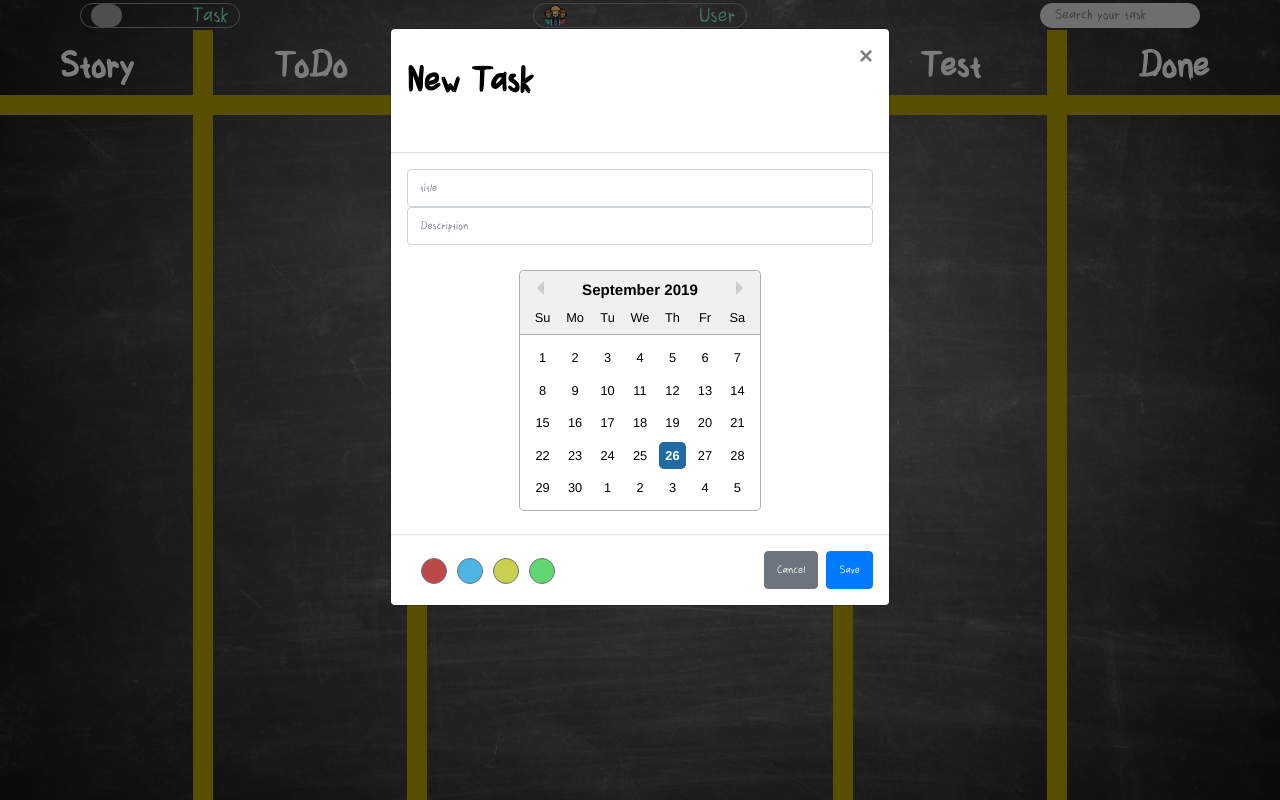
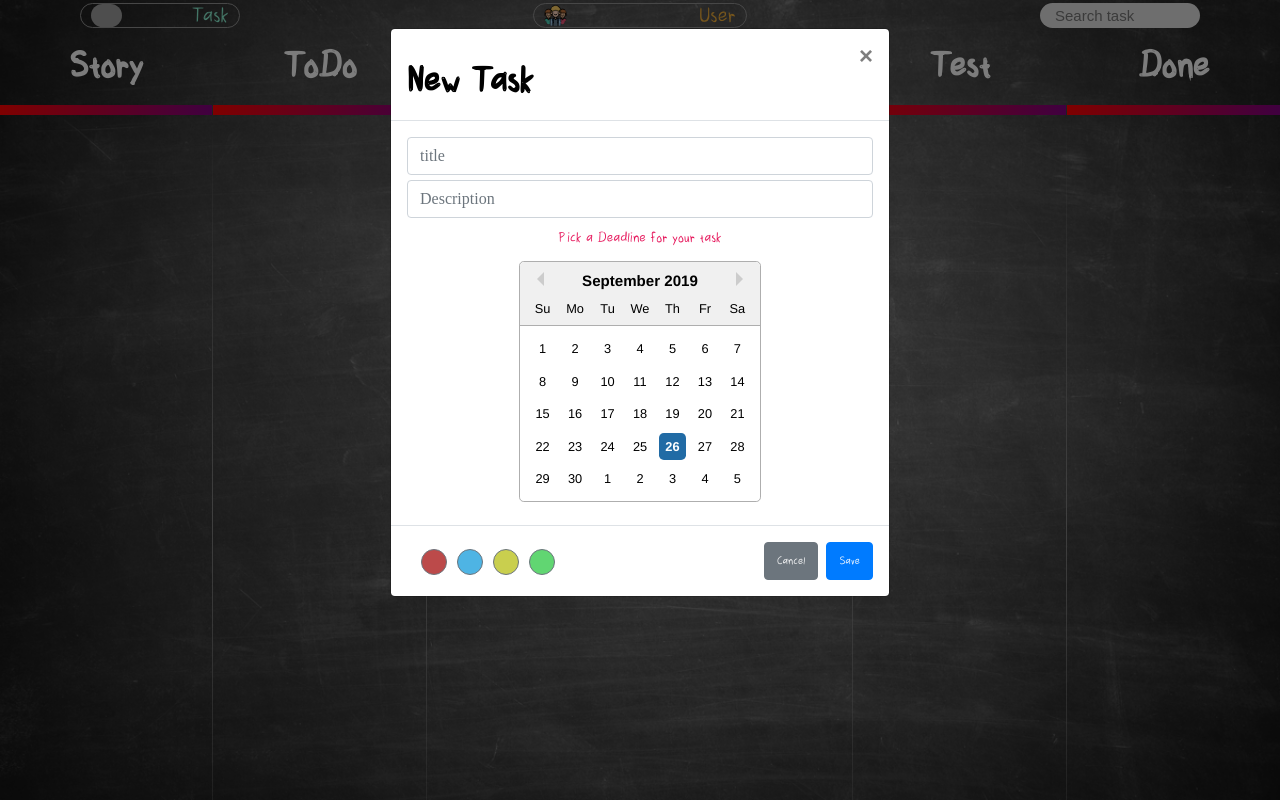
Before and after one commit to alirezazbr/Scrum-Board, a React (Create React App) app in the folder client/: page / in a window 1280 px wide. Both pictures are taken after a click on the button "Task". Built offline with nearby package versions, Linux system fonts and the light colour scheme; grey boxes are pictures that could not be loaded.

Commit message:
date: 98/07/19 - time: 15:25

```diff
--- a/client/src/components/scrumBoard/ScrumBoard.css
+++ b/client/src/components/scrumBoard/ScrumBoard.css
@@ -19,7 +19,8 @@ header {
     height: 30px;
     padding: 0 !important;
 }
-header > div {
+
+header>div {
     height: 25px;
     float: left;
     margin-top: 2.5px;
@@ -27,7 +28,7 @@ header > div {
     position: relative;
 }
 
-header > div > button {
+header>div>button {
     height: 100%;
     background: transparent;
     padding: 0 !important;
@@ -35,12 +36,16 @@ header > div > button {
     border-radius: 15px;
 }
 
-header > div > button:focus {
+/* background: -webkit-gradient(radial, 50% 50%, 0, 50% 50%, 350, from(#000), to(#fff)); */
+
+header>div>button:focus,
+.card header .li-button-fix:focus,
+header>div>input:focus {
     outline: 0;
 }
 
 
-header > div > button > img {
+header>div>button>img {
     float: left;
     height: 100%;
     margin-left: 10px;
@@ -52,23 +57,34 @@ header > div > button > img {
     top: -10px;
     right: 10px;
     padding: 0;
-    color: #8AF0D1;
     font-size: 30px;
     font-weight: 500;
 }
 
-header > div > input {
+.task-div {
+    color: #8AF0D1;
+}
+
+.user-div {
+    color: #F1AE38;
+}
+
+header>div>input {
     height: 100%;
     border-radius: 15px;
     border: none;
     background: #DDDDDD;
-    font-size: 20px;
+    font-family: Sans-Serif;
+    font-size: 15px;
     font-weight: 500;
-    color: #CF4040;
+    color: #4E4942;
 }
 
 .border-right {
-    border-right: 20px solid #AF9D00 !important;
+    /* border-right-width: 5px !important;
+    -webkit-border-image: linear-gradient(to right, red, purple)0 100% 0 0 stretch; */
+    -webkit-border-image: -webkit-gradient(linear, 0 0, 0 100%, color-stop(0, transparent), color-stop(0.5, grey), color-stop(0.5, grey), color-stop(1, transparent)) 0 100%;
+    border-right-width: 1px;
     padding: 0;
 }
 
@@ -79,11 +95,15 @@ header > div > input {
 }
 
 .border-bottom {
-    border-bottom: 20px solid #AF9D00 !important
+    border-bottom-width: 10px !important;
+    /* -webkit-border-image: -webkit-gradient(linear, top, bottom, from(#e00), to(#fff))0 0 100% 0 stretch; */
+    -webkit-border-image: linear-gradient(to right, red, purple)0 0 100% 0 stretch;
+
+
 }
 
 
-.full-height > .border-right,
+.full-height>.border-right,
 .fix-ListDone {
     max-height: 100%;
     overflow-y: auto;
@@ -96,6 +116,8 @@ header > div > input {
     color: black !important;
     font-weight: 900;
     font-size: 50px;
+    margin-bottom: -1rem;
+    text-align: center;
 }
 
 .fix-box-color {
@@ -109,8 +131,19 @@ header > div > input {
     margin-left: 10px;
 }
 
-.react-datepicker {
+/* .react-datepicker {
     margin-top: 25px !important;
+} */
+
+.input-font-fix {
+    font-family: "Times New Roman", Times, serif;
+    margin-bottom: 5px;
+    color: #6D6D6D;
+}
+
+.label-for-datepicker {
+    color: #E50C54;
+    font-size: 20px;
 }
 
 /* Card */
@@ -128,7 +161,7 @@ header > div > input {
 
 .card header {
     height: 35px;
-    border-bottom: 1px solid rgba(0,0,0,.125);
+    border-bottom: 1px solid rgba(0, 0, 0, .125);
 }
 
 .card header p {
@@ -168,19 +201,22 @@ header > div > input {
 }
 
 
-.listgroup-fix li{
+.listgroup-fix li {
     background-color: inherit;
 }
 
 .fix-box-color .color-red {
     background-color: #BC4A4A;
 }
+
 .fix-box-color .color-blue {
     background-color: #4EB4E4;
 }
+
 .fix-box-color .color-yellow {
     background-color: #C9CF4E;
 }
+
 .fix-box-color .color-green {
     background-color: #61D672;
 }
--- a/client/src/components/scrumBoard/ScrumBoard.js
+++ b/client/src/components/scrumBoard/ScrumBoard.js
@@ -18,7 +18,8 @@ import axios from 'axios';
 export default class ScrumBoard extends React.Component {
 
   state = {
-    modal: false,
+    task_modal: false,
+    user_modal: false,
     status: {
       title: '',
       Description: '',
@@ -33,7 +34,8 @@ export default class ScrumBoard extends React.Component {
   };
 
 
-  toggle = () => this.setState(prevState => ({ modal: !prevState.modal }));
+  taskToggle = () => this.setState(prevState => ({ task_modal: !prevState.task_modal }));
+  userToggle = () => this.setState(prevState => ({ user_modal: !prevState.user_modal }));
 
   // componentDidMount() {
   //   axios.get('http://localhost:5000/todos')
@@ -78,7 +80,7 @@ export default class ScrumBoard extends React.Component {
       axios.post('http://localhost:5000/todos/add', newTodo)
         .then(res => console.log(res.data));
 
-      return { listStory, status: { ...status, title: '', Description: '', bgColor: '' }, modal: false };
+      return { listStory, status: { ...status, title: '', Description: '', bgColor: '' }, task_modal: false };
     });
   };
 
@@ -167,7 +169,7 @@ export default class ScrumBoard extends React.Component {
   };
 
   render() {
-    const { modal, listStory, listTodo, listInProgress, listTest, listDone, color } = this.state;
+    const { task_modal, user_modal, listStory, listTodo, listInProgress, listTest, listDone, color } = this.state;
     let { title, Description } = this.state.status;
     const taskUlClass = classNames('listgroup-fix', 'card',
       { 'background-red': color === '#BC4A4A' },
@@ -179,42 +181,78 @@ export default class ScrumBoard extends React.Component {
         <div className='row'>
           <header className='col-md-12'>
             <div className='col-md-3'>
-              <button className='col-md-6' onClick={this.toggle}>
+              <button className='col-md-6' onClick={this.taskToggle}>
                 <img src={process.env.PUBLIC_URL + '/assets/img/plus.png'} alt='' />
-                <div className='inner-text-of-button-header'>Task</div>
+                <div className='inner-text-of-button-header task-div'>Task</div>
               </button>
 
-              <Modal isOpen={modal} toggle={this.toggle}>
-                <ModalHeader toggle={this.toggle}>
+              <Modal isOpen={task_modal} toggle={this.taskToggle}>
+                <ModalHeader toggle={this.taskToggle}>
                   <p className='modalheader-font-fix'>New Task</p>
                 </ModalHeader>
                 <ModalBody>
-                  <Input placeholder='title' name='title' value={title} onChange={InputChange.bind(this)} />
-                  <Input placeholder='Description' name='Description' value={Description} onChange={InputChange.bind(this)} />
+                  <Input
+                    className='input-font-fix'
+                    placeholder='title'
+                    name='title'
+                    value={title}
+                    onChange={InputChange.bind(this)}
+                  />
+                  <Input
+                    className='input-font-fix'
+                    placeholder='Description'
+                    name='Description'
+                    value={Description}
+                    onChange={InputChange.bind(this)}
+                  />
+                  <label className='label-for-datepicker' for="male">Pick a Deadline for your task</label>
                   <Timer />
                 </ModalBody>
                 <ModalFooter>
                   <div className='fix-box-color'>
-                    <Button className='fix-box-item color-red' onClick={this.changeColor('#BC4A4A')} />
-                    <Button className='fix-box-item color-blue' onClick={this.changeColor('#4EB4E4')} />
-                    <Button className='fix-box-item color-yellow' onClick={this.changeColor('#C9CF4E')} />
-                    <Button className='fix-box-item color-green' onClick={this.changeColor('#61D672')} />
+                    <Button
+                      className='fix-box-item color-red'
+                      onClick={this.changeColor('#BC4A4A')}
+                    />
+                    <Button
+                      className='fix-box-item color-blue'
+                      onClick={this.changeColor('#4EB4E4')}
+                    />
+                    <Button
+                      className='fix-box-item color-yellow'
+                      onClick={this.changeColor('#C9CF4E')}
+                    />
+                    <Button
+                      className='fix-box-item color-green'
+                      onClick={this.changeColor('#61D672')}
+                    />
                   </div>
-                  <Button color="secondary" onClick={this.toggle}>Cancel</Button>
+                  <Button color="secondary" onClick={this.taskToggle}>Cancel</Button>
                   <Button color="primary" onClick={this.addToStroy}>Save</Button>
                 </ModalFooter>
               </Modal>
             </div>
 
             <div className='col-md-4 offset-md-1'>
-              <button className='col-md-6'>
+              <button className='col-md-6' onClick={this.userToggle}>
                 <img src={process.env.PUBLIC_URL + '/assets/img/group.png'} alt='' />
-                <div className='inner-text-of-button-header'>User</div>
+                <div className='inner-text-of-button-header user-div'>User</div>
               </button>
+
+              <Modal isOpen={user_modal} toggle={this.userToggle}>
+                <ModalHeader toggle={this.userToggle}>
+                  <p className='modalheader-font-fix'>Sign Out</p>
+                </ModalHeader>
+                <ModalFooter>
+                  <Button color="secondary" onClick={this.userToggle}>Cancel</Button>
+                  <Button color="danger" onClick={this.addToStroy}>SignOut</Button>
+                </ModalFooter>
+              </Modal>
+
             </div>
 
             <div className='col-md-3 offset-md-1'>
-              <input className='col-md-6' placeholder='Search your task' />
+              <input className='col-md-6' placeholder='Search task' />
             </div>
           </header>
         </div>
```
